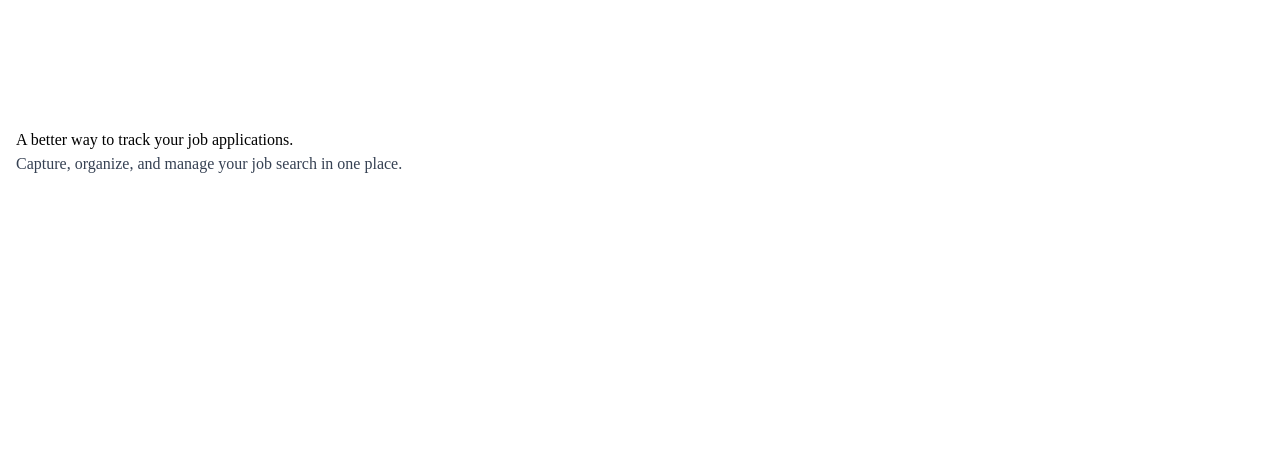
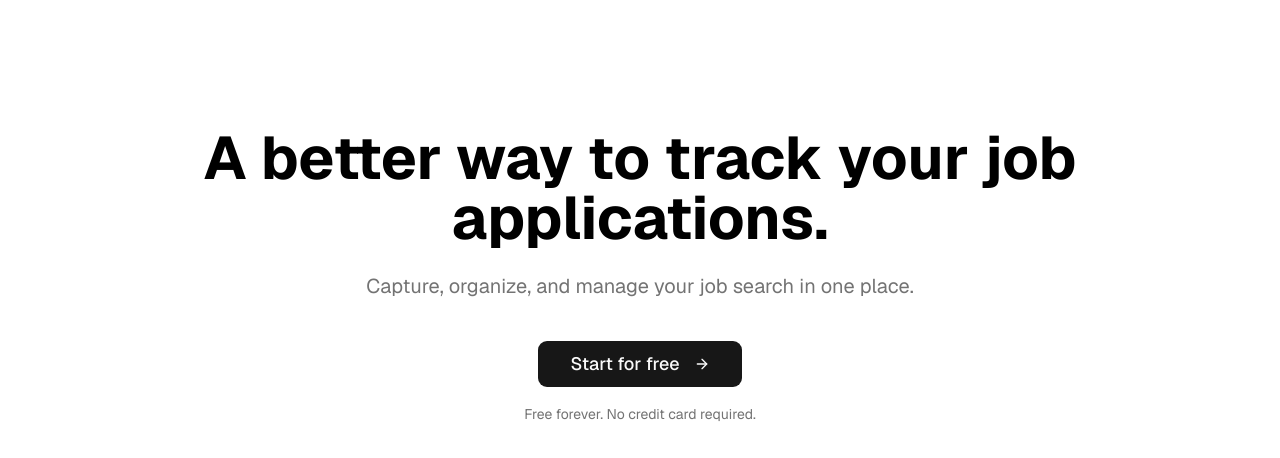
Before and after one commit to crunchwilkinson/job-application-tracker, a Next.js app: page / in a window 1280 px wide. Shown: the top 458 px of the page. Built offline with nearby package versions, Linux system fonts and the light colour scheme.

Commit message:
Added shadcn components and created homepage.

```diff
--- a/app/globals.css
+++ b/app/globals.css
@@ -7,7 +7,7 @@
 @theme inline {
   --color-background: var(--background);
   --color-foreground: var(--foreground);
-  --font-sans: var(--font-sans);
+  --font-sans: var(--font-geist-sans);
   --font-mono: var(--font-geist-mono);
   --color-sidebar-ring: var(--sidebar-ring);
   --color-sidebar-border: var(--sidebar-border);
@@ -124,7 +124,4 @@
   body {
     @apply bg-background text-foreground;
   }
-  html {
-    @apply font-sans;
-  }
 }
--- a/app/layout.tsx
+++ b/app/layout.tsx
@@ -25,7 +25,7 @@ export default function RootLayout({
   return (
     <html
       lang="en"
-      className={`${geistSans.variable} ${geistMono.variable} h-full antialiased`}
+      className={`${geistSans.variable} ${geistMono.variable} antialiased`}
     >
       <body className="min-h-full flex flex-col">{children}</body>
     </html>
--- a/app/page.tsx
+++ b/app/page.tsx
@@ -1,17 +1,26 @@
-import Image from "next/image";
+import { Button } from "@/components/ui/button";
+import { ArrowRight } from "lucide-react";
 
 export default function Home() {
   return (
   <div className="flex min-h-screen flex-col bg-white">
     <main className="flex-1">
       <section className="container mx-auto px-4 py-32">
-        <div>
-          <h1 className="text-black">
+        <div className="mx-auto max-w-4xl text-center">
+          <h1 className="text-black mb-6 text-6xl font-bold">
             A better way to track your job applications.
           </h1>
-          <p className="text-gray-700">
+          <p className="text-muted-foreground mb-10 text-xl">
             Capture, organize, and manage your job search in one place.
           </p>
+          <div className="flex flex-col items-center gap-4">
+            <Button size="lg" className="h-12 px-8 text-lg font-medium">
+              Start for free <ArrowRight className="ml-2" />
+            </Button>
+            <p className="text-sm text-muted-foreground">
+              Free forever. No credit card required.
+            </p>
+          </div>
         </div>
       </section>
     </main>
```
Also changed, not shown: 1 other file (tests, documents, lock files or other folders).
